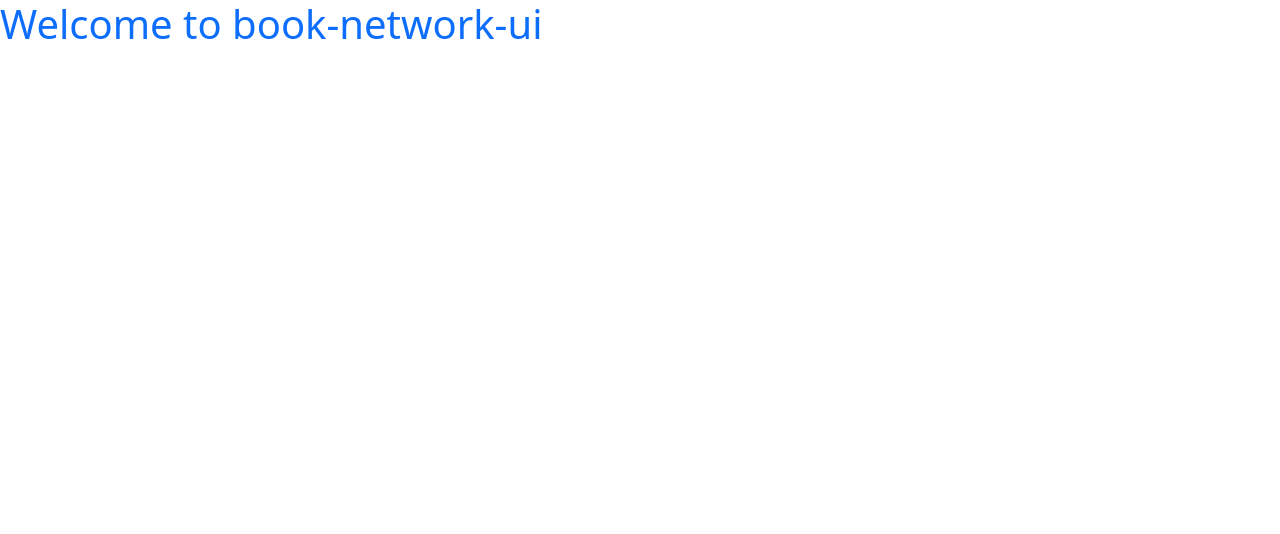
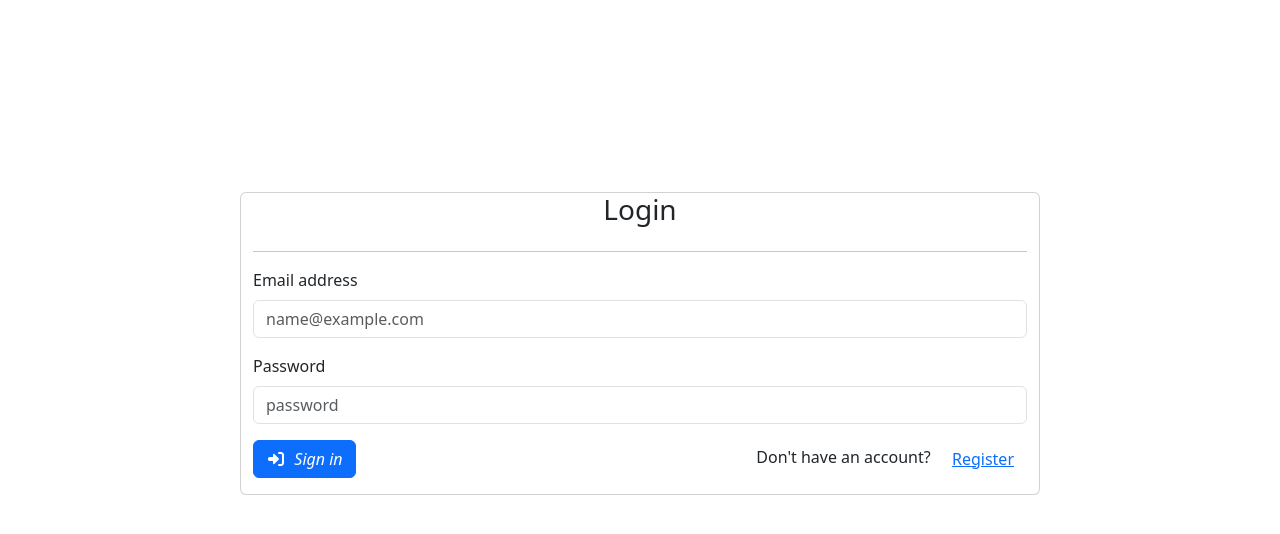
Before and after one commit to karthi-mr/book-social-network, an Angular app in the folder book-network-ui/: page /login in a window 1280 px wide. Before the commit this address led to /. Shown: the top 534 px of the page. Built offline with nearby package versions, Linux system fonts and the light colour scheme.

Commit message:
implemented login functionality

```diff
--- a/book-network-ui/src/app/app.config.ts
+++ b/book-network-ui/src/app/app.config.ts
@@ -2,11 +2,13 @@ import { ApplicationConfig, provideBrowserGlobalErrorListeners, provideZoneChang
 import { provideRouter } from '@angular/router';
 
 import { routes } from './app.routes';
+import {provideHttpClient, withFetch} from '@angular/common/http';
 
 export const appConfig: ApplicationConfig = {
   providers: [
     provideBrowserGlobalErrorListeners(),
     provideZoneChangeDetection({ eventCoalescing: true }),
-    provideRouter(routes)
+    provideRouter(routes),
+    provideHttpClient(withFetch())
   ]
 };
--- a/book-network-ui/src/app/app.html
+++ b/book-network-ui/src/app/app.html
@@ -1,3 +1 @@
-<h1 class="text-primary">Welcome to {{title}}</h1>
-
 <router-outlet />
--- a/book-network-ui/src/app/app.routes.ts
+++ b/book-network-ui/src/app/app.routes.ts
@@ -1,3 +1,8 @@
 import { Routes } from '@angular/router';
+import {Login} from './components/login/login';
 
-export const routes: Routes = [];
+export const routes: Routes = [
+  {
+    path: 'login', component: Login
+  }
+];
--- /dev/null
+++ b/book-network-ui/src/app/components/login/login.html
@@ -0,0 +1,50 @@
+<div class="container-fluid card login-container">
+  <h3 class="text-center">Login</h3>
+  <hr />
+  @if (errorMsg.length) {
+    <div class="alert alert-danger" role="alert">
+      <ul>
+        @for (msg of errorMsg; track $index) {
+          <li>{{ msg }}</li>
+        }
+      </ul>
+    </div>
+  }
+
+  <!-- username -->
+  <div class="mb-3">
+    <label class="form-label" for="login">Email address</label>
+    <input
+      type="email"
+      class="form-control"
+      id="login"
+      placeholder="name@example.com"
+      [(ngModel)]="authRequest.email" />
+  </div>
+
+  <!-- password -->
+  <div class="mb-3">
+    <label class="form-label" for="password">Password</label>
+    <input
+      type="password"
+      class="form-control"
+      id="password"
+      placeholder="password"
+      [(ngModel)]="authRequest.password" />
+  </div>
+
+  <div class="d-flex justify-content-between mb-3">
+    <button type="button" class="btn btn-primary" (click)="login()">
+      <em>
+        <i class="fas fa-sign-in-alt"></i>
+        &nbsp;Sign in
+      </em>
+    </button>
+    <div>
+      Don't have an account?&nbsp;
+      <button type="button" class="btn btn-link" (click)="register()">
+        Register
+      </button>
+    </div>
+  </div>
+</div>
--- /dev/null
+++ b/book-network-ui/src/app/components/login/login.ts
@@ -0,0 +1,59 @@
+import {Component} from '@angular/core';
+import {AuthenticationRequest} from '../../services/models/authentication-request';
+import {FormsModule} from '@angular/forms';
+import {authenticate} from '../../services/functions';
+import {Router} from '@angular/router';
+import {HttpClient, HttpErrorResponse, HttpResponse} from '@angular/common/http';
+import {ApiConfiguration} from '../../services/api-configuration';
+import {Token} from '../../services/token/token';
+import {AuthenticationResponse} from '../../services/models/authentication-response';
+
+@Component({
+  selector: 'app-login',
+  imports: [
+    FormsModule
+  ],
+  templateUrl: './login.html',
+  styleUrl: './login.scss'
+})
+export class Login {
+
+  authRequest: AuthenticationRequest = {email: '', password: ''};
+  errorMsg: Array<string> = [];
+
+  constructor(
+    private router: Router,
+    private http: HttpClient,
+    private apiConfig: ApiConfiguration,
+    private token: Token
+  ) {
+  }
+
+  login() {
+    this.errorMsg = [];
+    authenticate(
+      this.http,
+      this.apiConfig.rootUrl,
+      {body: this.authRequest},
+    ).subscribe({
+      next: (res: HttpResponse<AuthenticationResponse>) => {
+        // this.token.token = res.token as string;
+        console.log(res.body?.token);
+        this.token.token = res.body?.token as string;
+        this.router.navigate(['books']);
+      },
+      error: (err: HttpErrorResponse) => {
+        console.log('Error: ', err);
+        if (err.error.validationErrors) {
+          this.errorMsg = err.error.validationErrors;
+        } else {
+          this.errorMsg.push(err.error.error);
+        }
+      }
+    });
+  }
+
+  register() {
+    this.router.navigate(['register']);
+  }
+}
--- /dev/null
+++ b/book-network-ui/src/app/services/token/token.ts
@@ -0,0 +1,14 @@
+import { Injectable } from '@angular/core';
+
+@Injectable({
+  providedIn: 'root'
+})
+export class Token {
+  set token(token: string) {
+    localStorage.setItem('token', token);
+  }
+
+  get token(): string {
+    return localStorage.getItem('token') as string;
+  }
+}
--- a/book-network-ui/src/styles.scss
+++ b/book-network-ui/src/styles.scss
@@ -1,3 +1,8 @@
 /* You can add global styles to this file, and also import other style files */
 @import "bootstrap/dist/css/bootstrap.min.css";
 @import "@fortawesome/fontawesome-free/css/all.min.css";
+
+.login-container {
+  width: 800px !important;
+  margin-top: 15%;
+}
```
Also changed, not shown: book-network-ui/src/app/components/login/login.scss (added), 2 other files (tests, documents, lock files or other folders).
